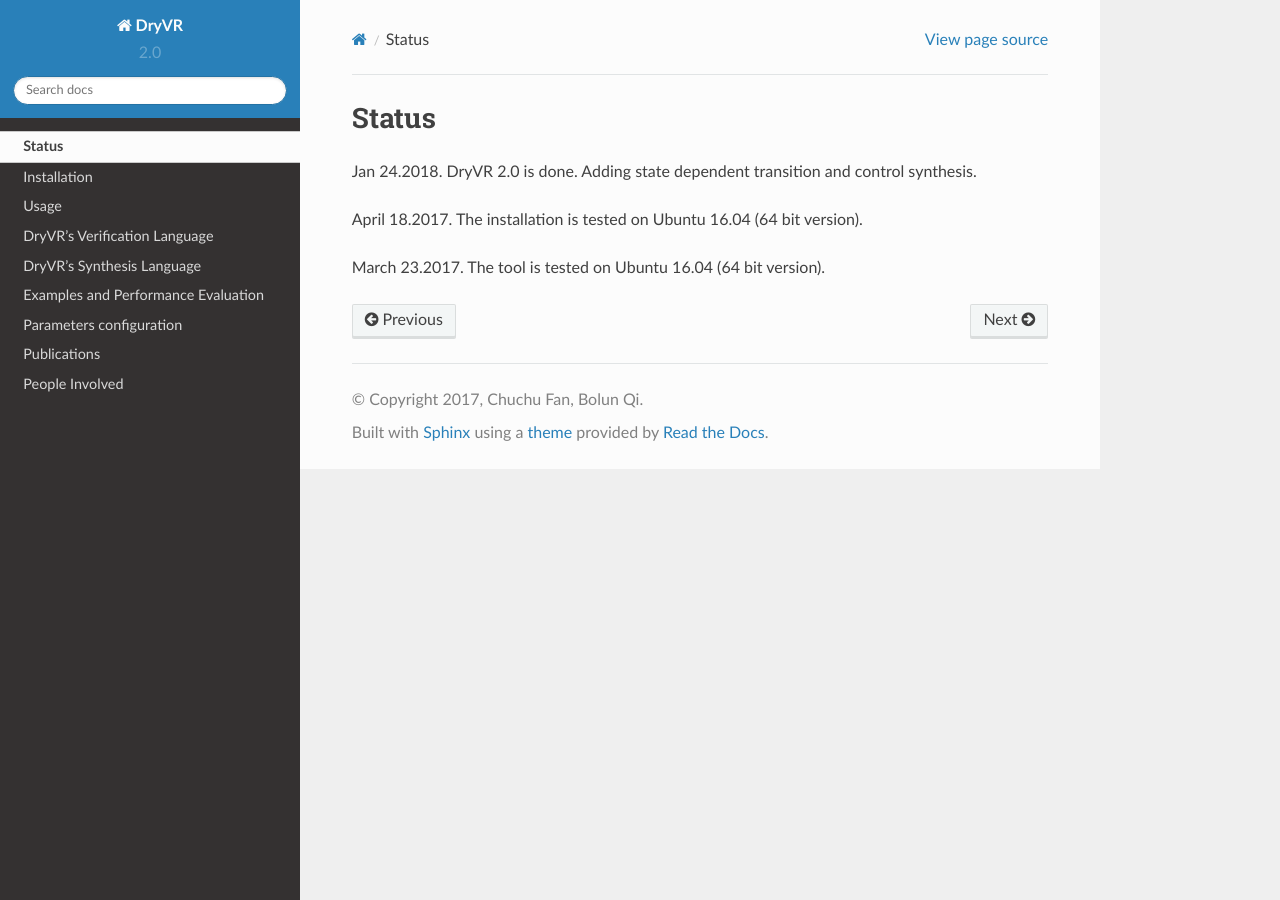
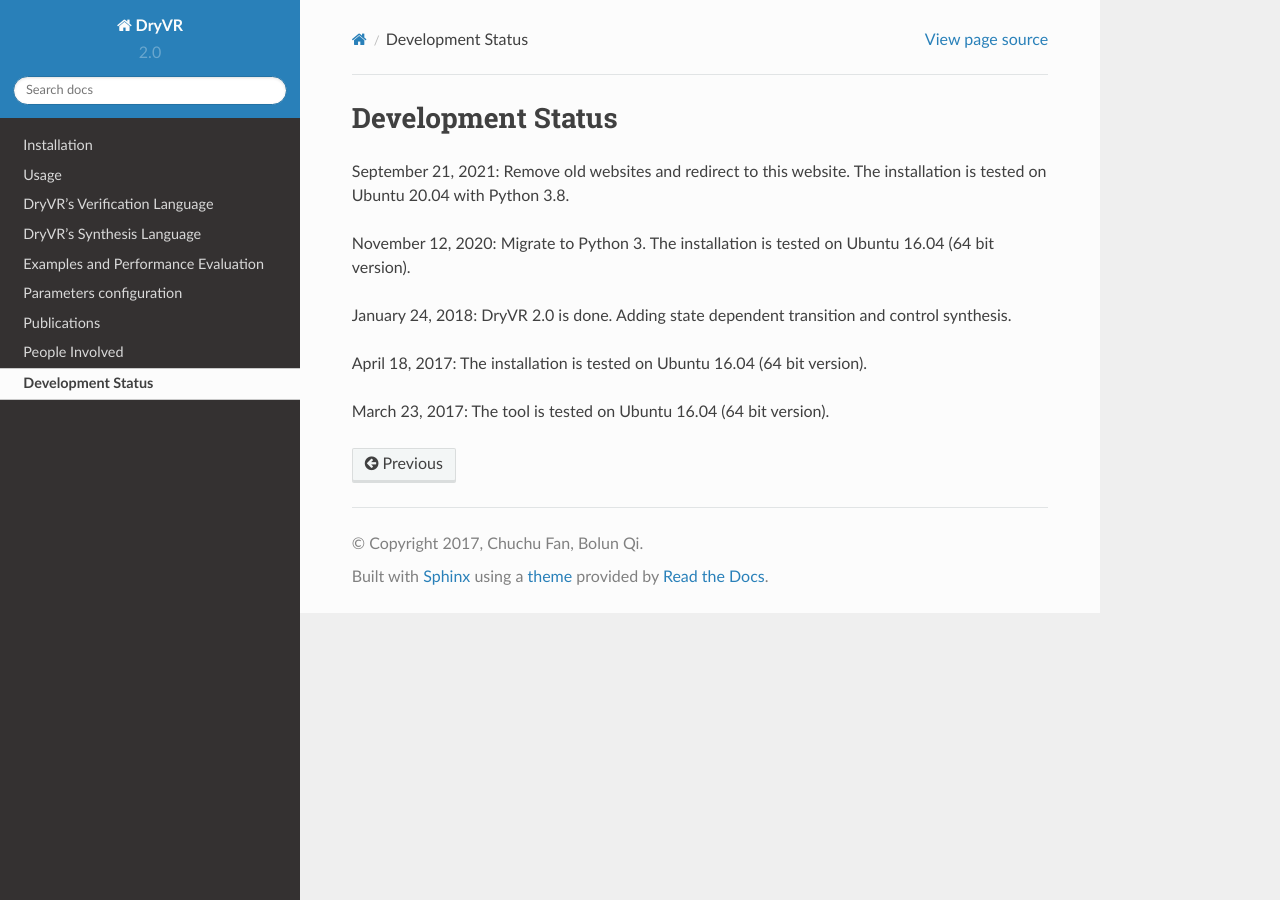
Before and after one commit to obica-ai/New-dynamic-model-for-dryVR, a Sphinx documentation site: the page built from docs/source/status.rst, in a window 1280 px wide. Built offline with Sphinx 7.4.7 and the Read the Docs theme 2.0.0, drawn with Linux system fonts in a browser that asks for light colours; formulas are drawn with MathJax 3.

Commit message:
Reorder the webpages and update development status

```diff
--- a/docs/source/index.rst
+++ b/docs/source/index.rst
@@ -11,7 +11,6 @@ DryVR is a framework for verifying cyber-physical systems. It specifically handl
 .. toctree::
    :maxdepth: 2
 
-   status
    installation
    usage
    dryvr's_language
@@ -20,3 +19,4 @@ DryVR is a framework for verifying cyber-physical systems. It specifically handl
    parameters_configuration
    publications
    contact
+   status
--- a/docs/source/status.rst
+++ b/docs/source/status.rst
@@ -1,7 +1,12 @@
-Status
-==========
-Jan 24.2018. DryVR 2.0 is done. Adding state dependent transition and control synthesis.
+Development Status
+===================
 
-April 18.2017. The installation is tested on Ubuntu 16.04 (64 bit version).
+September 21, 2021: Remove old websites and redirect to this website. The installation is tested on Ubuntu 20.04 with Python 3.8.
 
-March 23.2017. The tool is tested on Ubuntu 16.04 (64 bit version).
+November 12, 2020: Migrate to Python 3. The installation is tested on Ubuntu 16.04 (64 bit version).
+
+January 24, 2018: DryVR 2.0 is done. Adding state dependent transition and control synthesis.
+
+April 18, 2017: The installation is tested on Ubuntu 16.04 (64 bit version).
+
+March 23, 2017: The tool is tested on Ubuntu 16.04 (64 bit version).
```
